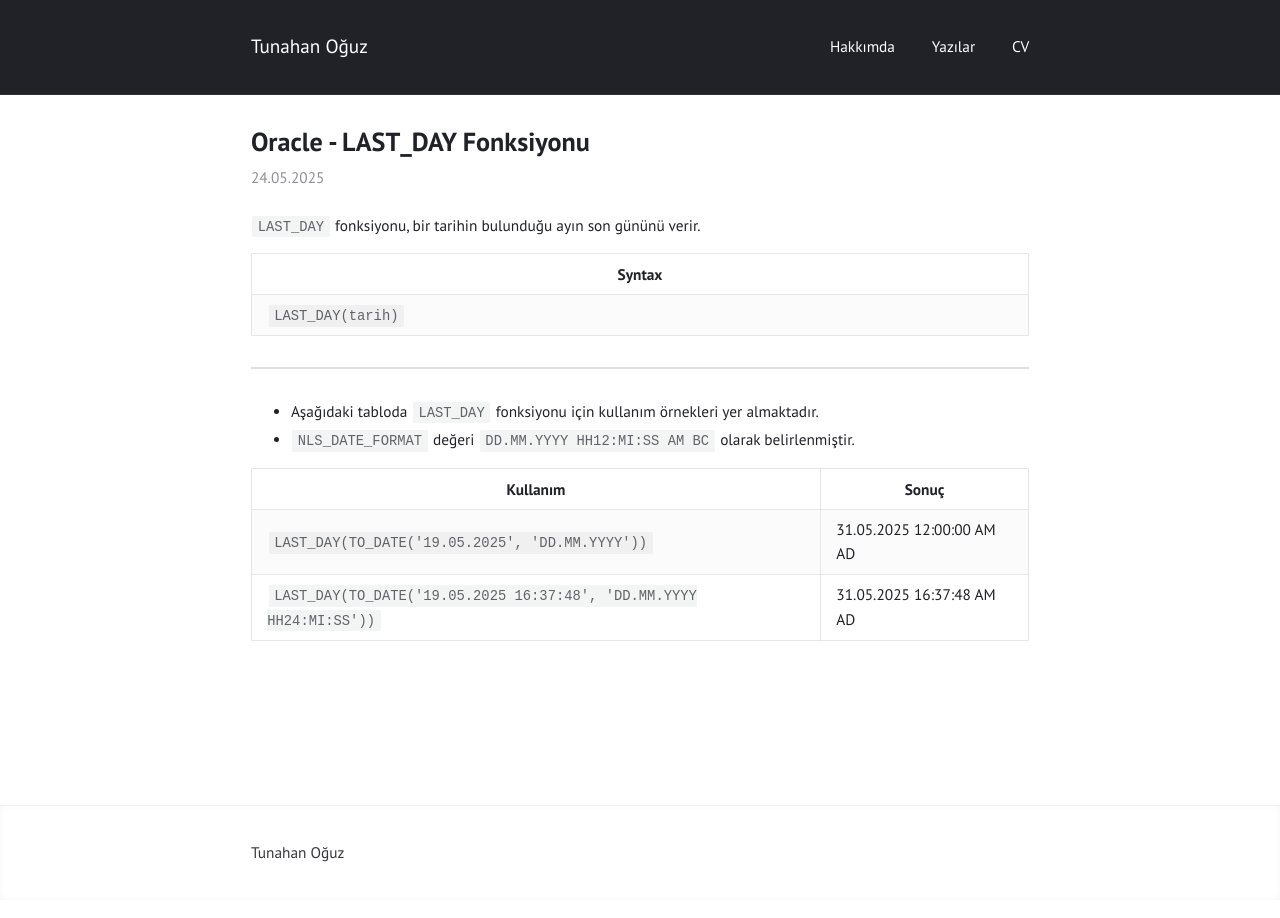
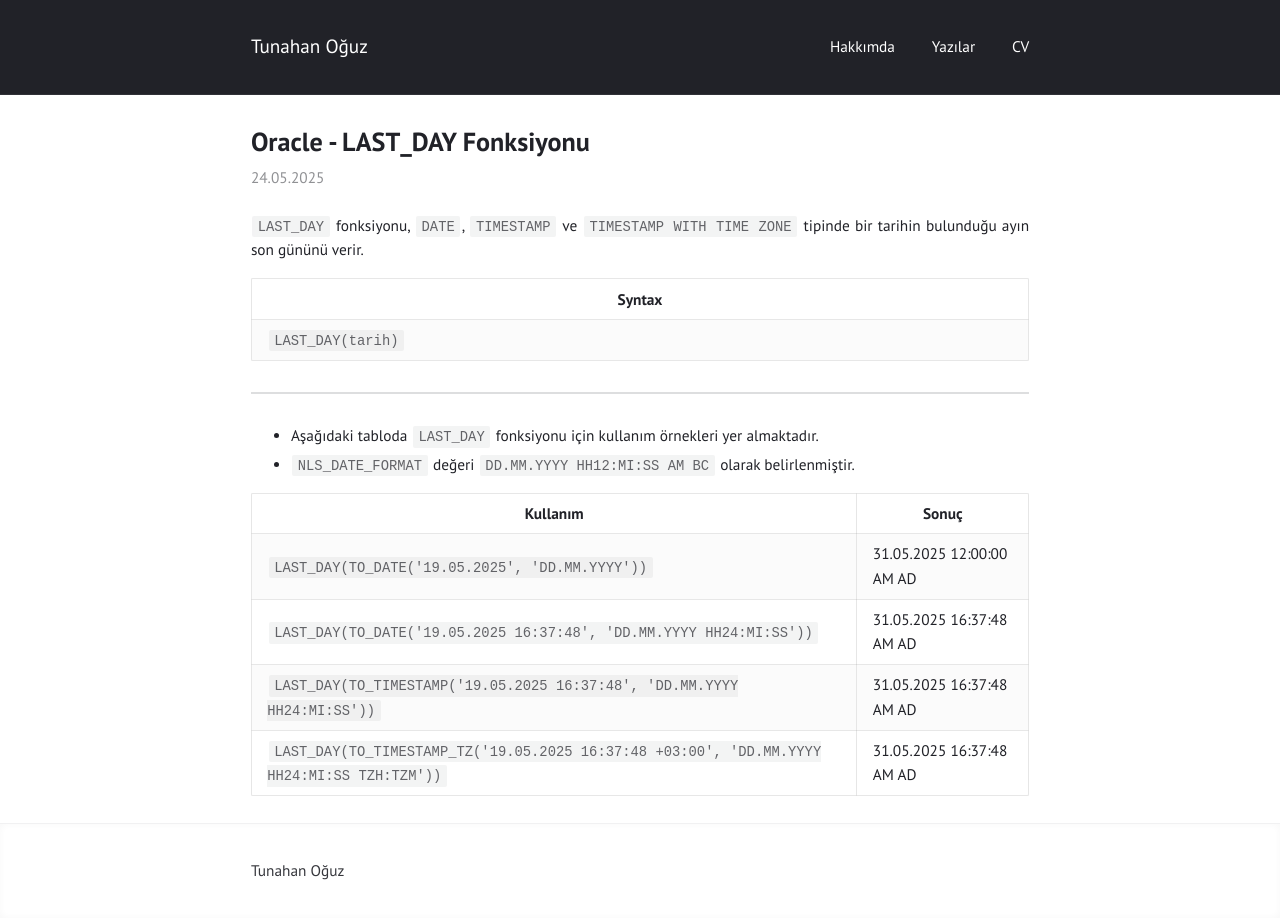
Before and after one commit to tunahanoguz/tunahanoguz.github.io, a Jekyll site: the page built from _posts/2025-05-24-oracle-LAST_DAY-fonksiyonu.md, in a window 1280 px wide. Built offline with Jekyll 4.4.1, drawn with Linux system fonts in a browser that asks for light colours.

Commit message:
Update 2025-05-24-oracle-LAST_DAY-fonksiyonu.md

```diff
--- a/_posts/2025-05-24-oracle-LAST_DAY-fonksiyonu.md
+++ b/_posts/2025-05-24-oracle-LAST_DAY-fonksiyonu.md
@@ -5,7 +5,7 @@ layout: post
 categories: oracle
 ---
 
-`LAST_DAY` fonksiyonu, bir tarihin bulunduğu ayın son gününü verir.
+`LAST_DAY` fonksiyonu, `DATE`, `TIMESTAMP` ve `TIMESTAMP WITH TIME ZONE` tipinde bir tarihin bulunduğu ayın son gününü verir.
 
 | Syntax            |
 |-------------------|
@@ -16,7 +16,9 @@ categories: oracle
 - Aşağıdaki tabloda `LAST_DAY` fonksiyonu için kullanım örnekleri yer almaktadır.
 - `NLS_DATE_FORMAT` değeri `DD.MM.YYYY HH12:MI:SS AM BC` olarak belirlenmiştir.
 
-| Kullanım                                                            | Sonuç                     |
-|---------------------------------------------------------------------|---------------------------|
-| `LAST_DAY(TO_DATE('19.05.2025', 'DD.MM.YYYY'))`                     | 31.05.2025 12:00:00 AM AD |
-| `LAST_DAY(TO_DATE('19.05.2025 16:37:48', 'DD.MM.YYYY HH24:MI:SS'))` | 31.05.2025 16:37:48 AM AD |
+| Kullanım                                                                                   | Sonuç                     |
+|--------------------------------------------------------------------------------------------|---------------------------|
+| `LAST_DAY(TO_DATE('19.05.2025', 'DD.MM.YYYY'))`                                            | 31.05.2025 12:00:00 AM AD |
+| `LAST_DAY(TO_DATE('19.05.2025 16:37:48', 'DD.MM.YYYY HH24:MI:SS'))`                        | 31.05.2025 16:37:48 AM AD |
+| `LAST_DAY(TO_TIMESTAMP('19.05.2025 16:37:48', 'DD.MM.YYYY HH24:MI:SS'))`                   | 31.05.2025 16:37:48 AM AD |
+| `LAST_DAY(TO_TIMESTAMP_TZ('19.05.2025 16:37:48 +03:00', 'DD.MM.YYYY HH24:MI:SS TZH:TZM'))` | 31.05.2025 16:37:48 AM AD |
```
